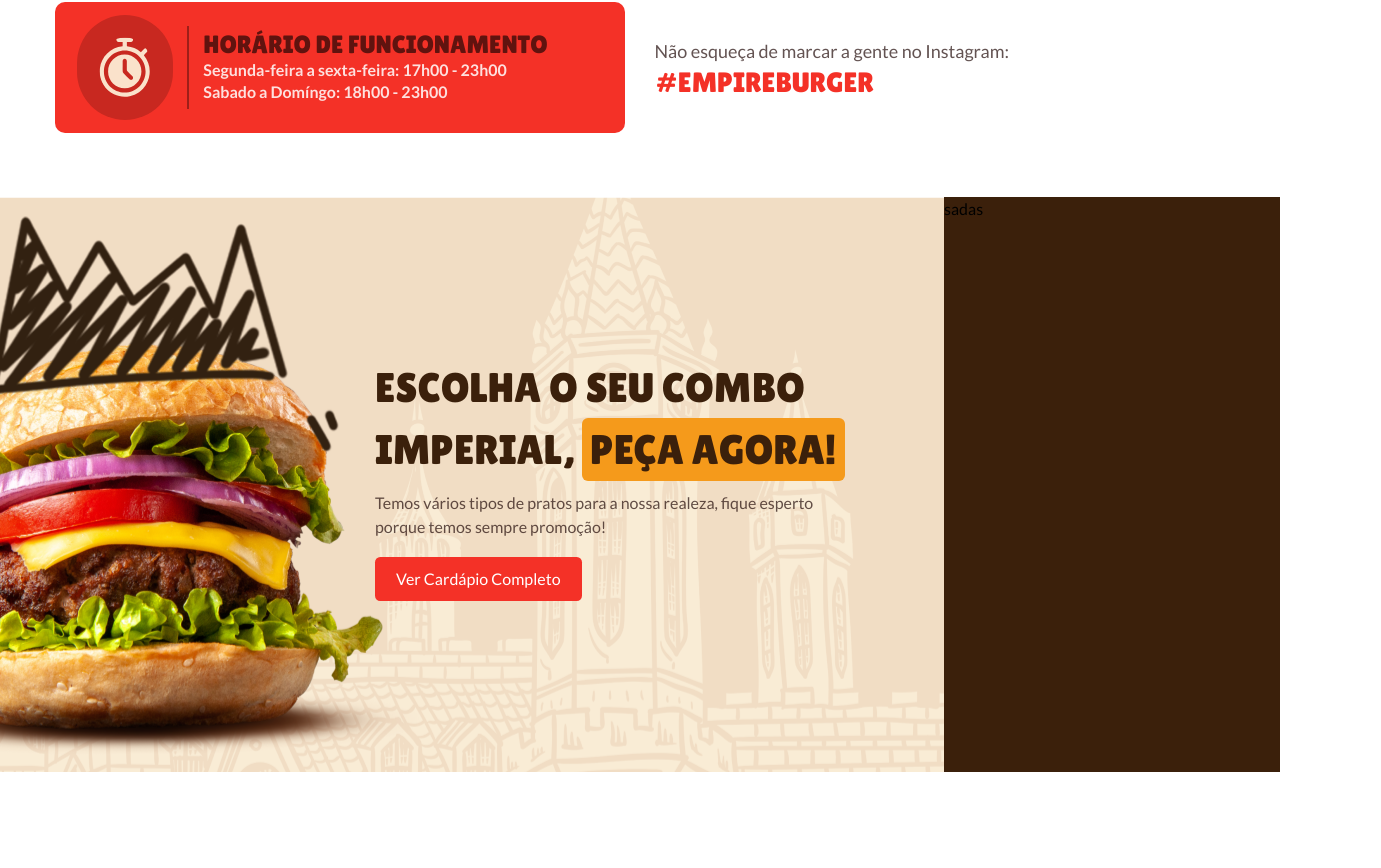
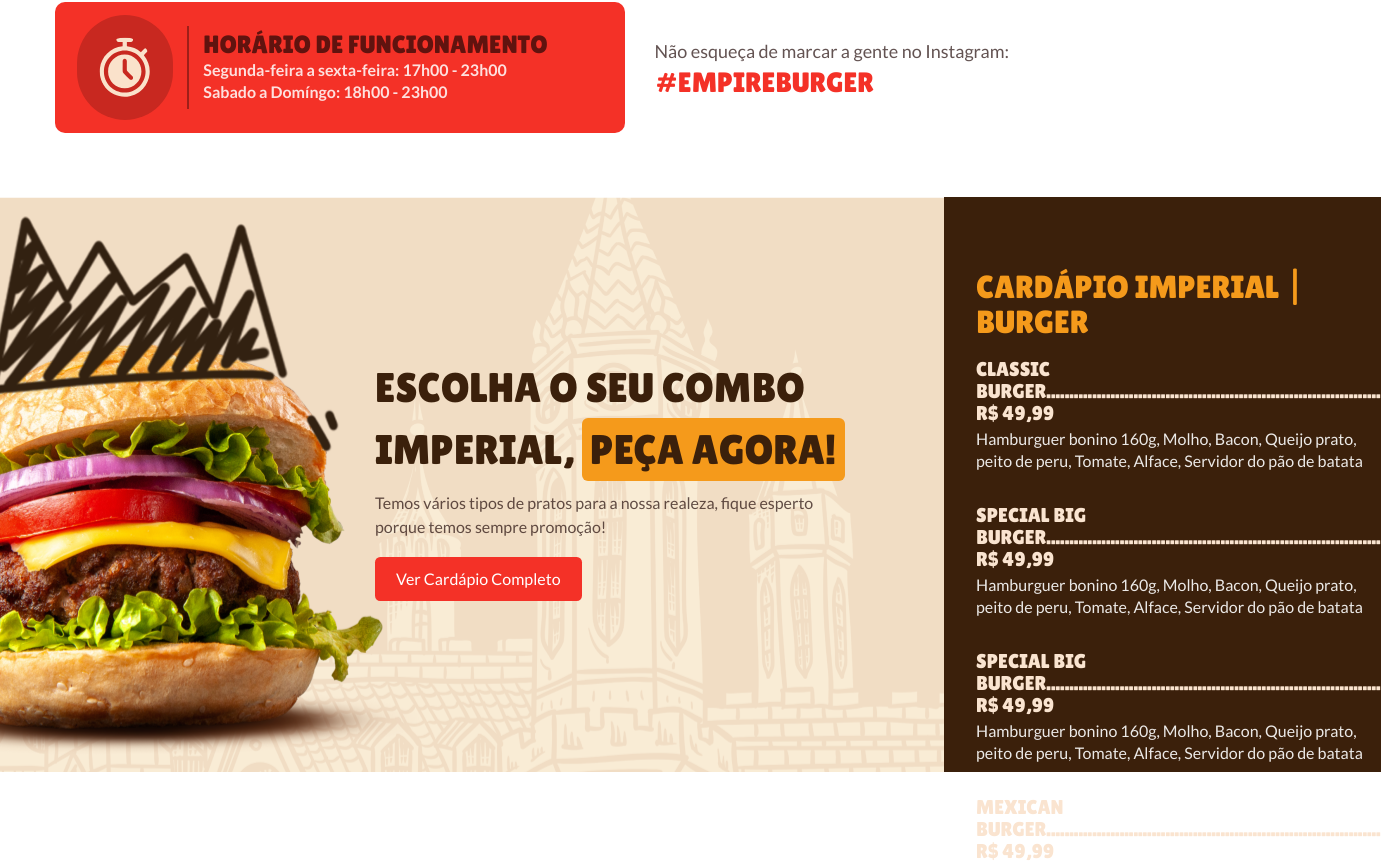
Before and after one commit to ViniciusBussolo1/br-challenges-empire-burger, a React (Vite) app: page / in a window 1280 px wide. Shown: the part 1258-2126 px from the top of the page, 1381 px wide, since content can reach past the window. Before the commit the page ends 2030 px from the top, so only its background shows below. Built offline with nearby package versions, Linux system fonts and the light colour scheme.

Commit message:
adicionado a section cardapio

```diff
--- a/src/App.tsx
+++ b/src/App.tsx
@@ -8,6 +8,7 @@
 
 import "./styles/main.css";
 import { Ofertas } from "./components/Ofertas/Ofertas";
+import { Cardapio } from "./components/Cardapio/Cardapio";
 
 function App() {
   return (
@@ -36,26 +37,7 @@
         </div>
       </div>
       <Ofertas />
-      <section className="mt-[4rem] w-full flex">
-        <div className="bg-banner-cardapio w-[59.002rem] h-[35.957rem] pt-[10rem] pl-[23.438rem] pr-[6.84rem] pb-[11.645rem]">
-          <div className="w-[30rem] ">
-            <h1 className="uppercase font-Lilita text-[2.589rem] rounded-[2.875rem] text-brown">
-              Escolha o seu combo imperial,{" "}
-              <span className="bg-yellow rounded-md p-2 text-center">
-                peça agora!
-              </span>
-            </h1>
-            <p className="text-[1rem] rounded-[1.375rem] text-texto mt-[0.603rem]">
-              Temos vários tipos de pratos para a nossa realeza, fique esperto
-              porque temos sempre promoção!
-            </p>
-            <button className="py-[0.625rem] px-[1.313rem] bg-color-button rounded-[0.326rem] text-white mt-[1.134rem]">
-              Ver Cardápio Completo
-            </button>
-          </div>
-        </div>
-        <div className="w-[60rem] h-[35.957rem] bg-brown ">sadas</div>
-      </section>
+      <Cardapio />
     </>
   );
 }
--- /dev/null
+++ b/src/components/Cardapio/Cardapio.tsx
@@ -0,0 +1,55 @@
+import { ItemCardapio } from "./ItemCardapio";
+
+export function Cardapio() {
+  return (
+    <section className="mt-[4rem] w-full flex">
+      <div className="bg-banner-cardapio w-[59.002rem] h-[35.957rem] pt-[10rem] pl-[23.438rem] pr-[6.84rem] pb-[11.645rem]">
+        <div className="w-[30rem] ">
+          <h1 className="uppercase font-Lilita text-[2.589rem] rounded-[2.875rem] text-brown">
+            Escolha o seu combo imperial,{" "}
+            <span className="bg-yellow rounded-md p-2 text-center">
+              peça agora!
+            </span>
+          </h1>
+          <p className="text-[1rem] rounded-[1.375rem] text-texto mt-[0.603rem]">
+            Temos vários tipos de pratos para a nossa realeza, fique esperto
+            porque temos sempre promoção!
+          </p>
+          <button className="py-[0.625rem] px-[1.313rem] bg-color-button rounded-[0.326rem] text-white mt-[1.134rem]">
+            Ver Cardápio Completo
+          </button>
+        </div>
+      </div>
+
+      <div className="w-[60rem] h-[35.957rem] bg-brown pt-[4.491rem] pl-8 ">
+        <h1 className="font-Lilita text-[2rem] leading-[2.188rem] uppercase text-yellow">
+          Cardápio imperial | Burger
+        </h1>
+
+        <ItemCardapio
+          title="Classic burger"
+          content="Hamburguer bonino 160g, Molho, Bacon, Queijo prato, peito de peru, Tomate, Alface, Servidor do pão de batata"
+          className="mt-[1.2rem]"
+        />
+
+        <ItemCardapio
+          title="Special big burger"
+          content="Hamburguer bonino 160g, Molho, Bacon, Queijo prato, peito de peru, Tomate, Alface, Servidor do pão de batata"
+          className="mt-[2rem]"
+        />
+
+        <ItemCardapio
+          title="special big burger"
+          content="Hamburguer bonino 160g, Molho, Bacon, Queijo prato, peito de peru, Tomate, Alface, Servidor do pão de batata"
+          className="mt-[2rem]"
+        />
+
+        <ItemCardapio
+          title="Mexican burger"
+          content="Hamburguer bonino 160g, Molho, Bacon, Queijo prato, peito de peru, Tomate, Alface, Servidor do pão de batata"
+          className="mt-[2rem]"
+        />
+      </div>
+    </section>
+  );
+}
--- /dev/null
+++ b/src/components/Cardapio/ItemCardapio.tsx
@@ -0,0 +1,26 @@
+import { StyleHTMLAttributes } from "react";
+
+interface ItemsProps extends StyleHTMLAttributes<HTMLStyleElement> {
+  title: string;
+  content: string;
+}
+
+export function ItemCardapio(props: ItemsProps) {
+  const formCurrency = new Intl.NumberFormat("pt-BR", {
+    style: "currency",
+    currency: "BRL",
+  });
+
+  return (
+    <div className={props.className}>
+      <h3 className="text-[1.25rem] leading-[1.375rem] uppercase text-titulo-cardapio font-Lilita">
+        {props.title}
+        .........................................................................{" "}
+        <span>{formCurrency.format(49.99)}</span>
+      </h3>
+      <p className="text-[1rem] leading-[1.375rem] text-color-oferta-h2 max-w-[29.375rem] mt-[0.25rem]">
+        {props.content}{" "}
+      </p>
+    </div>
+  );
+}
--- a/tailwind.config.cjs
+++ b/tailwind.config.cjs
@@ -29,6 +29,7 @@
         "color-oferta-span": "rgba(255, 255, 255, 0.69)",
         "traco-funcionamento": "rgba(29, 6, 5, 0.4)",
         "texto-funcionamento": "rgba(255, 255, 255, 0.85)",
+        "titulo-cardapio": "#FAE4D0",
       },
       dropShadow: {
         cardsShadow: "0px 4px 40px rgba(179, 155, 132, 0.5)",
```
